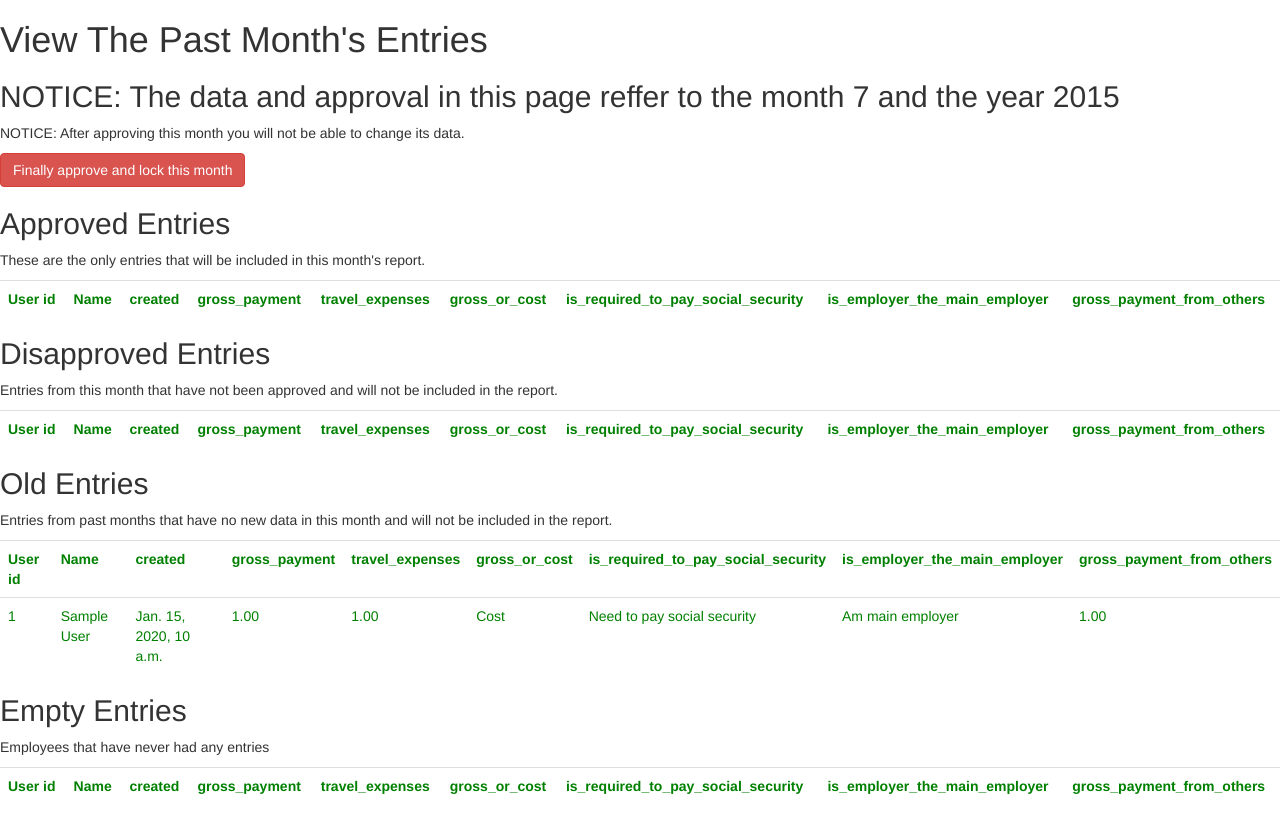
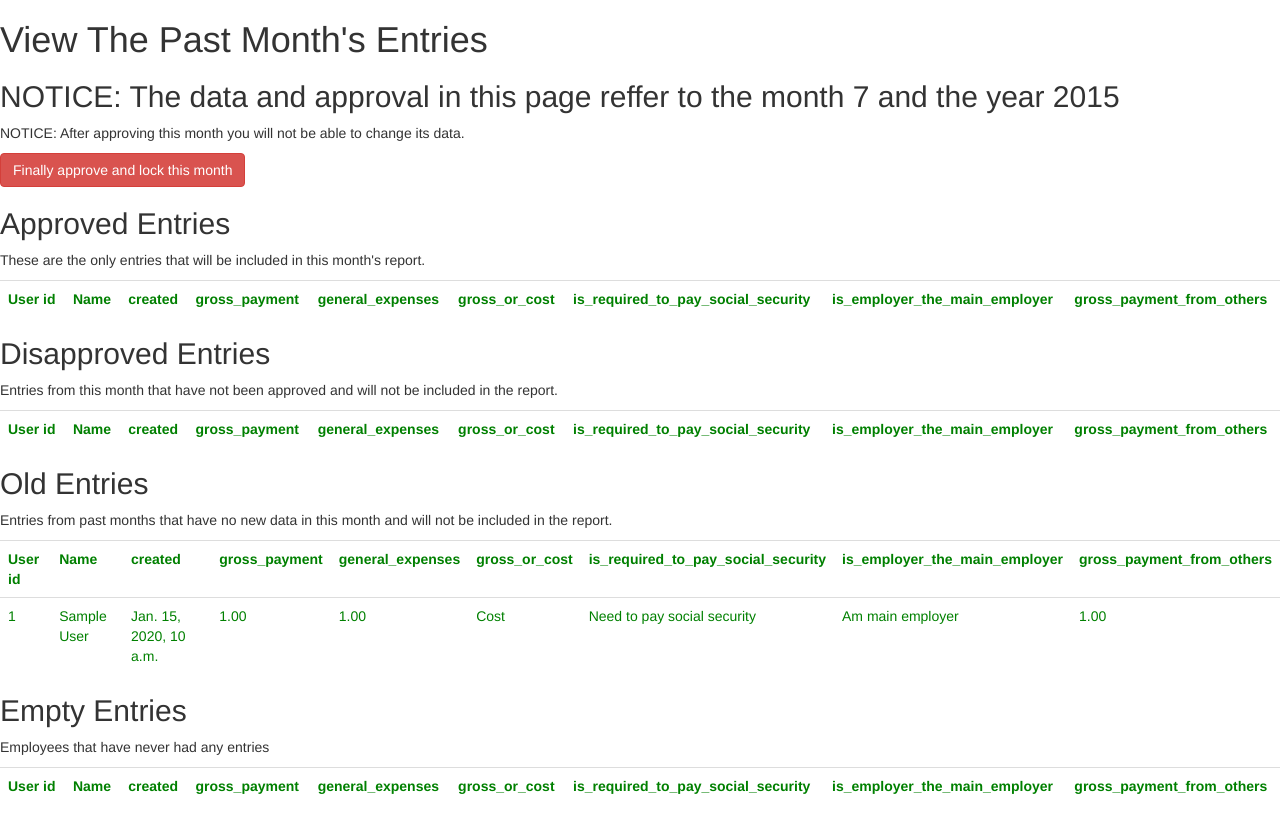
Before and after one commit to cocobango/babi, a Django app: a page that uses wage_reports/reports/templates/reports/employer/pre_approve_month.html in a window 1280 px wide. Run offline with Django 3.2, Linux system fonts and the light colour scheme; a user stored in the database is signed in; tables that the repository leaves empty hold one stand-in row (values such as "Sample post"); lists and menus that the app fills with data are empty; some libraries are stand-ins or nearby versions.

Commit message:
salary column seperated from gross in employee monthly entry. approving single entry is now done smoothly not including employer monthly data

```diff
--- a/wage_reports/reports/forms.py
+++ b/wage_reports/reports/forms.py
@@ -36,7 +36,7 @@ class EmployeeForm(ModelForm):
 class EmployeeMonthlyEntryForm(ModelForm):
     class Meta:
         model = Monthly_employee_data
-        fields = ['for_year' , 'for_month' , 'gross_payment' , 'travel_expenses' , 'gross_or_cost' , 'is_required_to_pay_social_security' , 'is_employer_the_main_employer' , 'gross_payment_from_others']
+        fields = ['for_year' , 'for_month' , 'salary' , 'general_expenses' , 'gross_or_cost' , 'is_required_to_pay_social_security' , 'is_employer_the_main_employer' , 'gross_payment_from_others']
         help_texts = {
             'for_month': _('month as a number from 1-12, For example, July is 7'),
             'for_year': _('year as a number like YYYY, For example, 2015'),
--- a/wage_reports/reports/models.py
+++ b/wage_reports/reports/models.py
@@ -47,7 +47,8 @@ class Monthly_employee_data(models.Model):
     for_month = models.IntegerField(default=0)
     for_year = models.IntegerField(default=0)
     gross_payment = models.DecimalField(max_digits=11, decimal_places=2)
-    travel_expenses = models.DecimalField(max_digits=11, decimal_places=2)
+    salary = models.DecimalField(max_digits=11, decimal_places=2)
+    general_expenses = models.DecimalField(max_digits=11, decimal_places=2)
     gross_or_cost = models.BooleanField(default=True)
     is_required_to_pay_social_security = models.BooleanField(default=True)
     is_employer_the_main_employer = models.BooleanField(default=True)
@@ -59,6 +60,7 @@ class Monthly_employee_data(models.Model):
     def save(self, commit=True, *args, **kwargs):
         if commit:
             if self.is_valid_month():
+                self.gross_payment = self.salary + self.general_expenses
                 super(Monthly_employee_data, self).save(*args, **kwargs)
                 return self
             else:
--- a/wage_reports/reports/templates/reports/employer/pre_approve_month.html
+++ b/wage_reports/reports/templates/reports/employer/pre_approve_month.html
@@ -13,7 +13,7 @@
 		<th>Name</th>
 		<th>created</th>
 		<th>gross_payment</th>
-		<th>travel_expenses</th>
+		<th>general_expenses</th>
 		<th>gross_or_cost</th>
 		<th>is_required_to_pay_social_security</th>
 		<th>is_employer_the_main_employer</th>
@@ -34,7 +34,7 @@
 			{{ entry.gross_payment }}
 		</td>
 		<td>
-			{{ entry.travel_expenses }}
+			{{ entry.general_expenses }}
 		</td>
 		<td>
 		{% if entry.gross_or_cost %}
@@ -87,7 +87,7 @@
 		<th>Name</th>
 		<th>created</th>
 		<th>gross_payment</th>
-		<th>travel_expenses</th>
+		<th>general_expenses</th>
 		<th>gross_or_cost</th>
 		<th>is_required_to_pay_social_security</th>
 		<th>is_employer_the_main_employer</th>
@@ -108,7 +108,7 @@
 			{{ entry.gross_payment }}
 		</td>
 		<td>
-			{{ entry.travel_expenses }}
+			{{ entry.general_expenses }}
 		</td>
 		<td>
 		{% if entry.gross_or_cost %}
@@ -149,7 +149,7 @@
 		<th>Name</th>
 		<th>created</th>
 		<th>gross_payment</th>
-		<th>travel_expenses</th>
+		<th>general_expenses</th>
 		<th>gross_or_cost</th>
 		<th>is_required_to_pay_social_security</th>
 		<th>is_employer_the_main_employer</th>
@@ -170,7 +170,7 @@
 			{{ entry.gross_payment }}
 		</td>
 		<td>
-			{{ entry.travel_expenses }}
+			{{ entry.general_expenses }}
 		</td>
 		<td>
 		{% if entry.gross_or_cost %}
@@ -219,7 +219,7 @@
 		<th>Name</th>
 		<th>created</th>
 		<th>gross_payment</th>
-		<th>travel_expenses</th>
+		<th>general_expenses</th>
 		<th>gross_or_cost</th>
 		<th>is_required_to_pay_social_security</th>
 		<th>is_employer_the_main_employer</th>
@@ -240,7 +240,7 @@
 			{{ entry.gross_payment }}
 		</td>
 		<td>
-			{{ entry.travel_expenses }}
+			{{ entry.general_expenses }}
 		</td>
 		<td>
 		{% if entry.gross_or_cost %}
--- a/wage_reports/reports/templates/reports/employer/show_entries.html
+++ b/wage_reports/reports/templates/reports/employer/show_entries.html
@@ -10,7 +10,7 @@
 		<th>Name</th>
 		<th>created</th>
 		<th>gross_payment</th>
-		<th>travel_expenses</th>
+		<th>general_expenses</th>
 		<th>gross_or_cost</th>
 		<th>is_required_to_pay_social_security</th>
 		<th>is_employer_the_main_employer</th>
@@ -34,7 +34,7 @@
 			{{ entry.gross_payment }}
 		</td>
 		<td>
-			{{ entry.travel_expenses }}
+			{{ entry.general_expenses }}
 		</td>
 		<td>
 		{% if entry.gross_or_cost %}
--- a/wage_reports/reports/views.py
+++ b/wage_reports/reports/views.py
@@ -155,11 +155,16 @@ def set_as_valid(request):
             single_entry = Monthly_employee_data.objects.select_related('employee__user').get(pk=request.POST['entry_id'] , employee__user_id=request.POST['employee_user_id'] , employee__employer__user=request.user )
             single_entry.is_approved = True
             single_entry.pk = None
+            month_in_question = get_month_in_question_for_employer_locking()
+            year_in_question = get_year_in_question_for_employer_locking()
+            single_entry.for_year = year_in_question
+            single_entry.for_month = month_in_question
             # Monthly_employee_data.objects.filter( employee__user_id=11 , created__gte=timezone.now().replace(day=1,hour=0, minute=0) ).update(is_approved=False)
-            Monthly_employee_data.objects.select_related('employee__user').filter( employee__user_id=request.POST['employee_user_id'] , created__gte=timezone.now().replace(day=1,hour=0, minute=0) ).update(is_approved=False)
+            Monthly_employee_data.objects.select_related('employee__user').filter( employee__user_id=request.POST['employee_user_id'] , for_year=year_in_question, for_month=month_in_question).update(is_approved=False)
             single_entry.created = None
-            single_entry.save()
-            return JsonResponse({'is_okay':True , 'message' : 'successfully approved entry' , 'data' : single_entry.id})
+            if single_entry.save():
+                return JsonResponse({'is_okay':True , 'message' : 'successfully approved entry' , 'data' : single_entry.id})
+            return JsonResponse({'is_okay':False , 'message' : 'Error: Failed to approve entry, code 4534' , 'data' : 'entry was not added'})
         except Monthly_employee_data.DoesNotExist:
             return JsonResponse({'is_okay':True , 'message' : 'Error: Failed to approve entry' , 'data' : 'entry was not added, entry %s ,employee_user %s , employer %s' % { request.POST['entry_id'] , request.POST['employee_user_id'] , request.user}})
     else:
```
Also changed, not shown: wage_reports/reports/migrations/0010_auto_20150815_1827.py (added).
